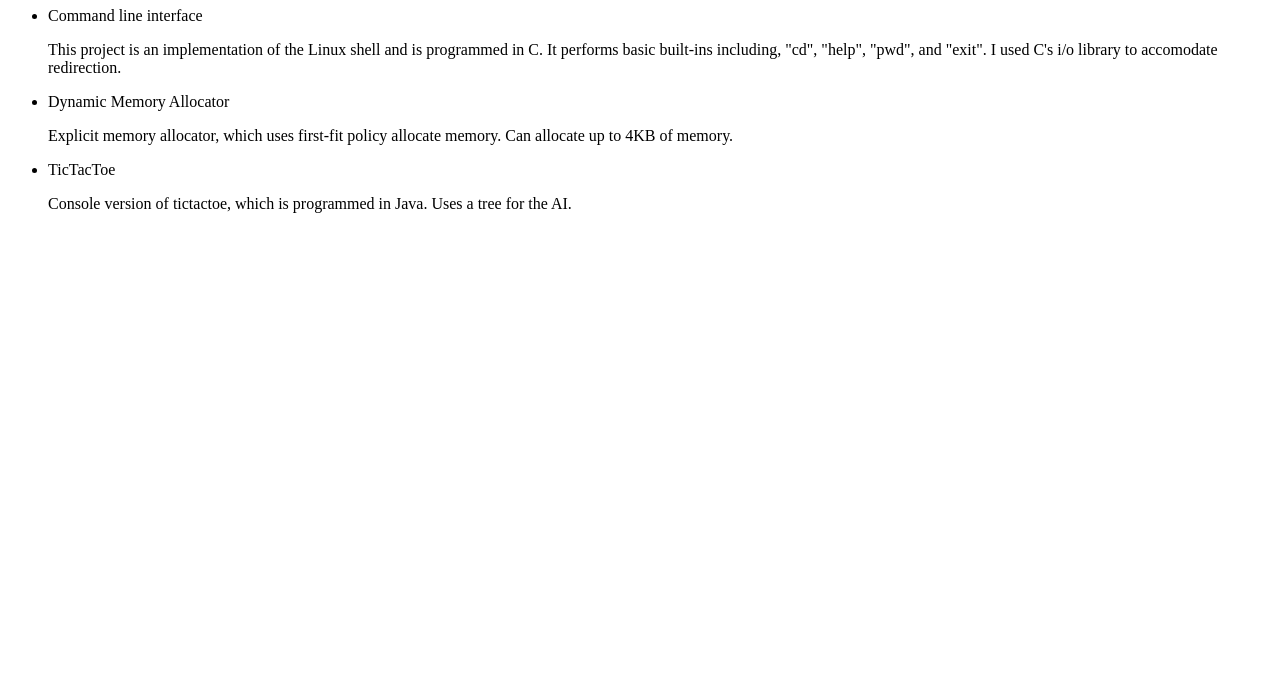
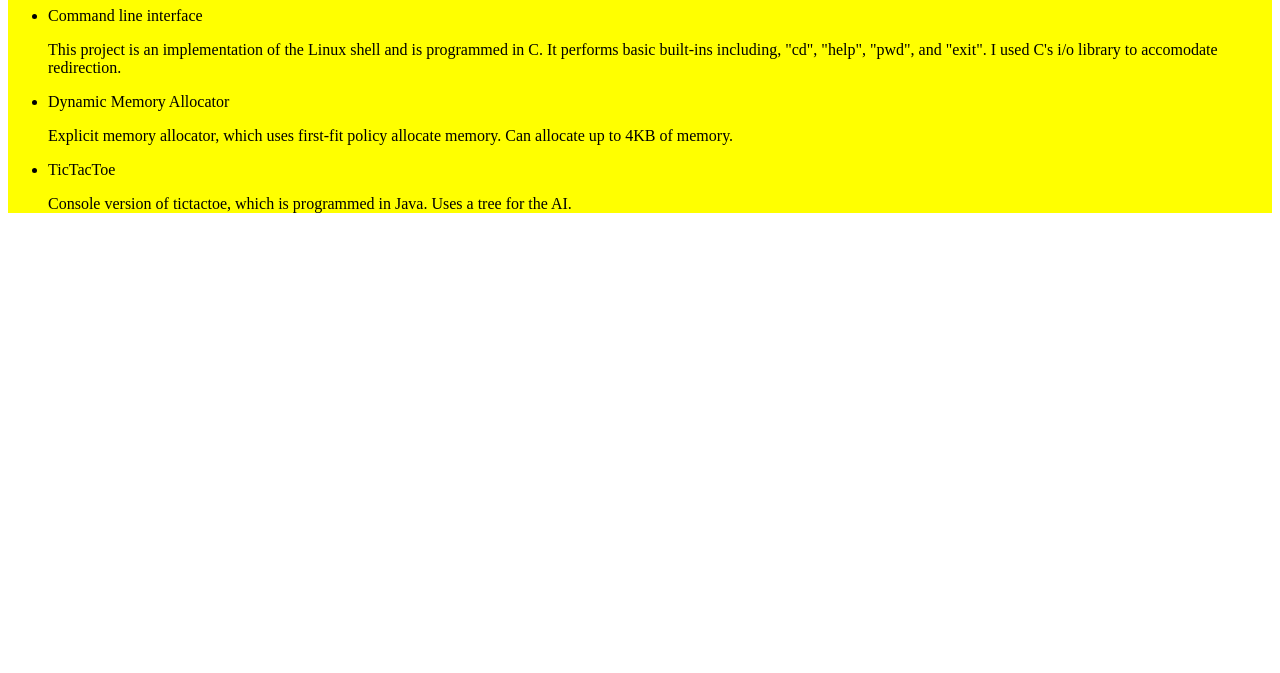
Before and after one commit to OmarSyed/OmarSyed.github.io, a plain HTML site: page Projects.html in a window 1280 px wide. Shown: the part 127-800 px from the top of the page. Drawn offline with Linux system fonts and the light colour scheme.

Commit message:
altered home, projects, stylesheet

```diff
--- a/Projects.html
+++ b/Projects.html
@@ -12,6 +12,7 @@
 			<li class="button"> <a href="Contact.html"> Contact </a> </li>
 			<li class="button"> <a href="Projects.html"> Projects </a> </li>
     </ul>
+    <div id="page">
       <h1> My Projects </h1>
         <ul>
           <li> Command line interface </li>
@@ -22,5 +23,6 @@
           <li> TicTacToe </li>
             <p> Console version of tictactoe, which is programmed in Java. Uses a tree for the AI. </p>
         </ul>
+    </div>
   </body>
 </html>
--- a/stylesheet.css
+++ b/stylesheet.css
@@ -28,6 +28,9 @@
 
 }
 
+#page{
+	background-color: yellow;
+}
 .button{
 	float: left;
 	color: white;
```
Also changed, not shown: Home.html (+1 -1 lines). Lines whose indentation alone changed are shown as unchanged.
